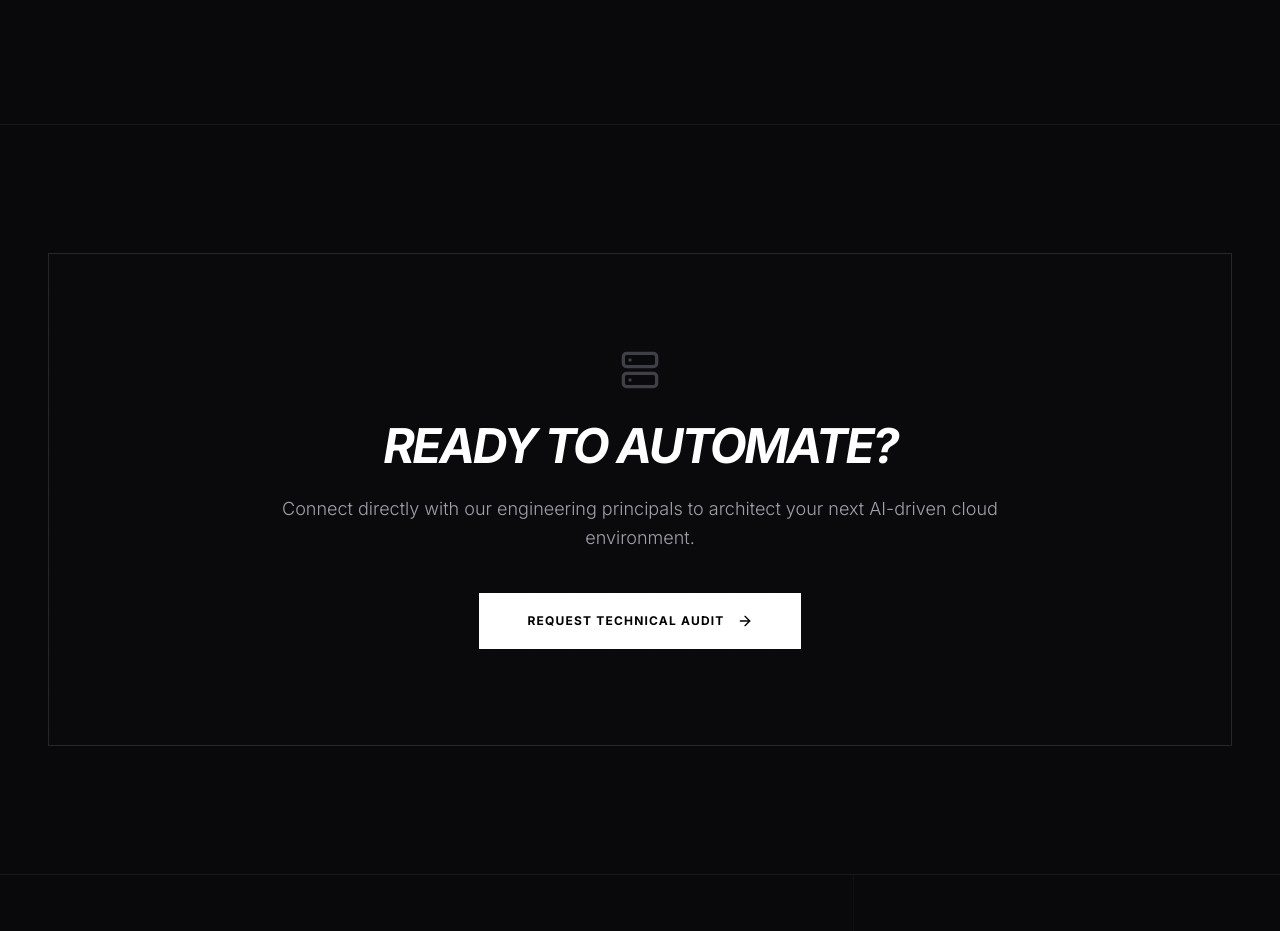
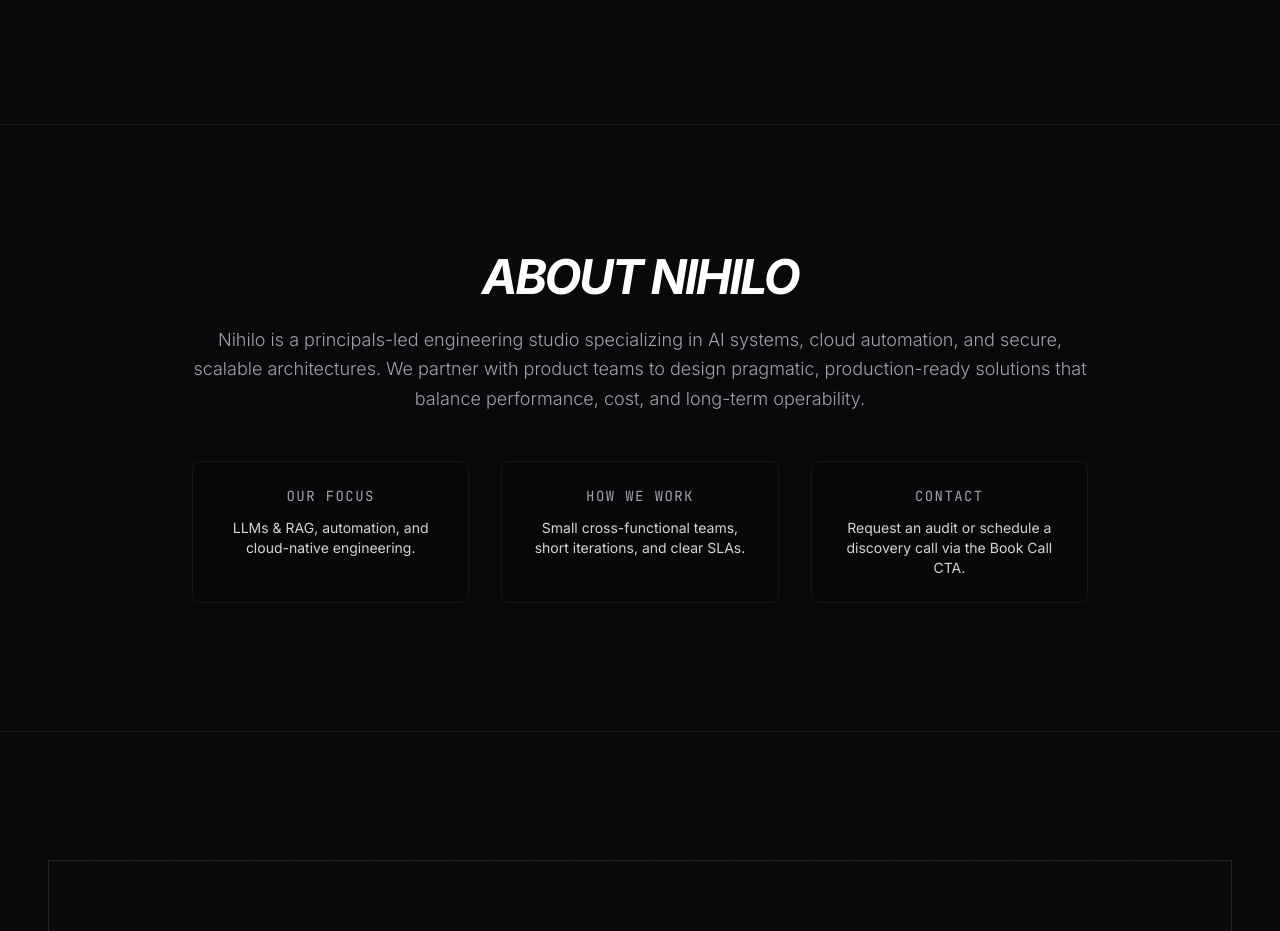
Before and after one commit to Nihilo-Solutions/nihilo, a React (Vite) app: page / in a window 1280 px wide. Shown: the part 1720-2651 px from the top of the page. Built offline with nearby package versions, Linux system fonts and the light colour scheme.

Commit message:
feat: add About section and wire navbar anchor

```diff
--- a/App.tsx
+++ b/App.tsx
@@ -3,6 +3,7 @@ import React from 'react';
 import Navbar from './components/Navbar';
 import Hero from './components/Hero';
 import Services from './components/Services';
+import About from './components/About';
 import Booking from './components/Booking';
 // ChatAssistant removed — chat/Gemini features are not required for deployment
 import { Mail, Github, Linkedin, MapPin, Globe, Server, ArrowRight } from 'lucide-react';
@@ -75,6 +76,7 @@ const App: React.FC = () => {
       <Navbar />
       <Hero />
       <Services />
+      <About />
 
       {/* Persistent CTA Section pointing to Booking */}
       <section className="py-32 bg-zinc-950 border-t border-zinc-900">
--- /dev/null
+++ b/components/About.tsx
@@ -0,0 +1,38 @@
+import React from 'react';
+
+const About: React.FC = () => {
+  return (
+    <section id="about" className="py-32 bg-zinc-950 border-t border-zinc-900">
+      <div className="max-w-screen-2xl mx-auto px-6 lg:px-12">
+        <div className="max-w-4xl mx-auto text-center">
+          <h2 className="text-4xl md:text-5xl font-bold text-white mb-6 tracking-tighter uppercase italic">About Nihilo</h2>
+          <p className="text-zinc-400 text-lg mb-8 font-light leading-relaxed">
+            Nihilo is a principals-led engineering studio specializing in AI systems,
+            cloud automation, and secure, scalable architectures. We partner with
+            product teams to design pragmatic, production-ready solutions that
+            balance performance, cost, and long-term operability.
+          </p>
+
+          <div className="grid grid-cols-1 md:grid-cols-3 gap-8 mt-12">
+            <div className="glass-panel p-6 rounded-lg">
+              <h3 className="text-sm mono uppercase tracking-widest text-zinc-400 mb-3">Our Focus</h3>
+              <p className="text-zinc-300 text-sm">LLMs & RAG, automation, and cloud-native engineering.</p>
+            </div>
+
+            <div className="glass-panel p-6 rounded-lg">
+              <h3 className="text-sm mono uppercase tracking-widest text-zinc-400 mb-3">How We Work</h3>
+              <p className="text-zinc-300 text-sm">Small cross-functional teams, short iterations, and clear SLAs.</p>
+            </div>
+
+            <div className="glass-panel p-6 rounded-lg">
+              <h3 className="text-sm mono uppercase tracking-widest text-zinc-400 mb-3">Contact</h3>
+              <p className="text-zinc-300 text-sm">Request an audit or schedule a discovery call via the Book Call CTA.</p>
+            </div>
+          </div>
+        </div>
+      </div>
+    </section>
+  );
+};
+
+export default About;
```
